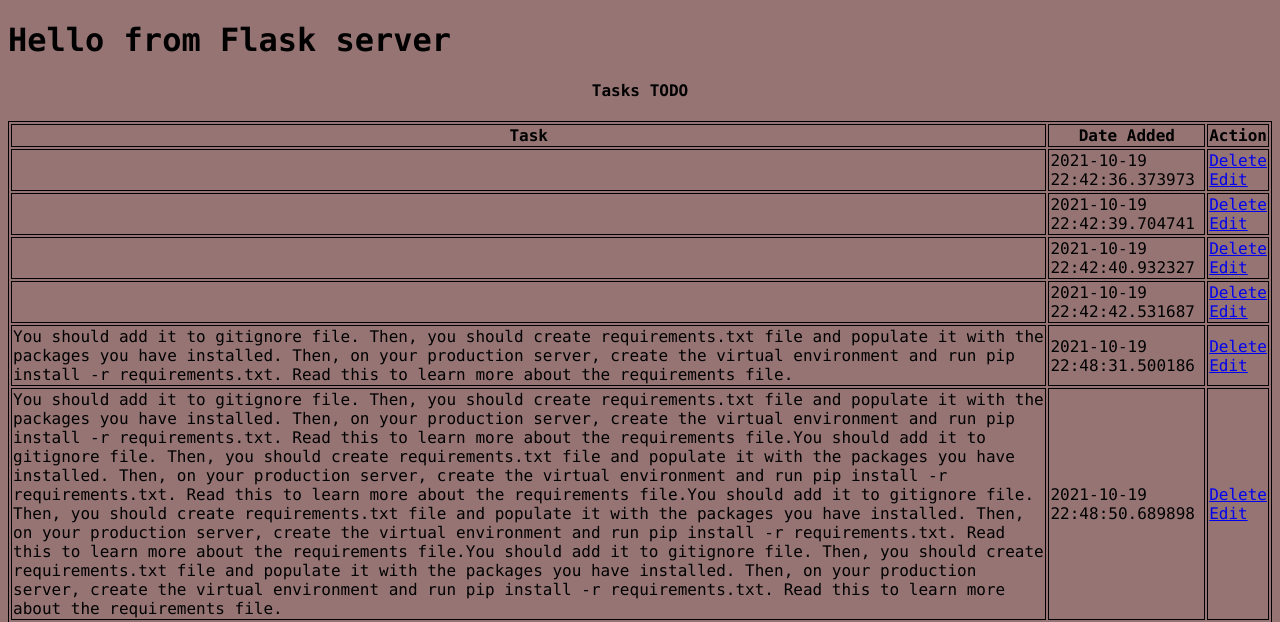
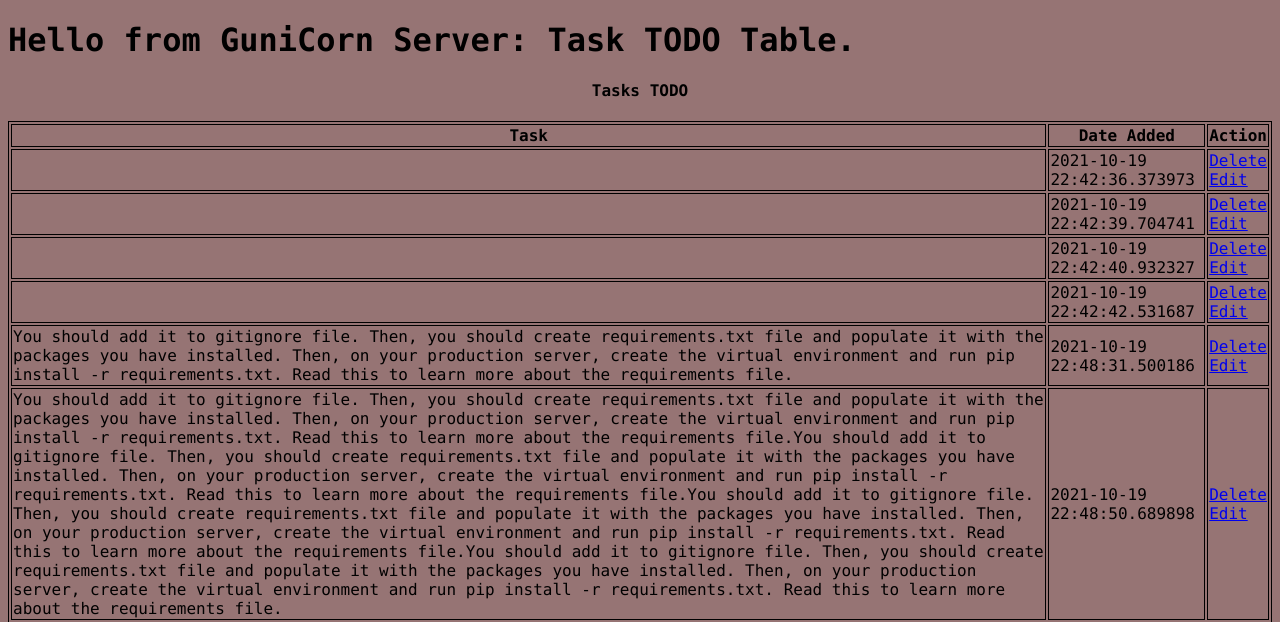
Before and after one commit to Celnet-hub/TODO-TASK_Flask, a Flask app: page / in a window 1280 px wide. Shown: the top 622 px of the page. Run offline with Flask 2, Linux system fonts and the light colour scheme; data comes from the database, SQL or seed files in the repository; both versions use the stored data as it was after the commit.

Commit message:
modified the Landing page header

```diff
--- a/template/index.html
+++ b/template/index.html
@@ -7,7 +7,7 @@
 
 <!-- body -->
 {% block body %}
-<h1>Hello from Flask server</h1>
+<h1>Hello from GuniCorn Server: Task TODO Table.</h1>
 <div class="content">
 	{% if tasks|length > 0 %}
 
```
Also changed, not shown: test.db.
